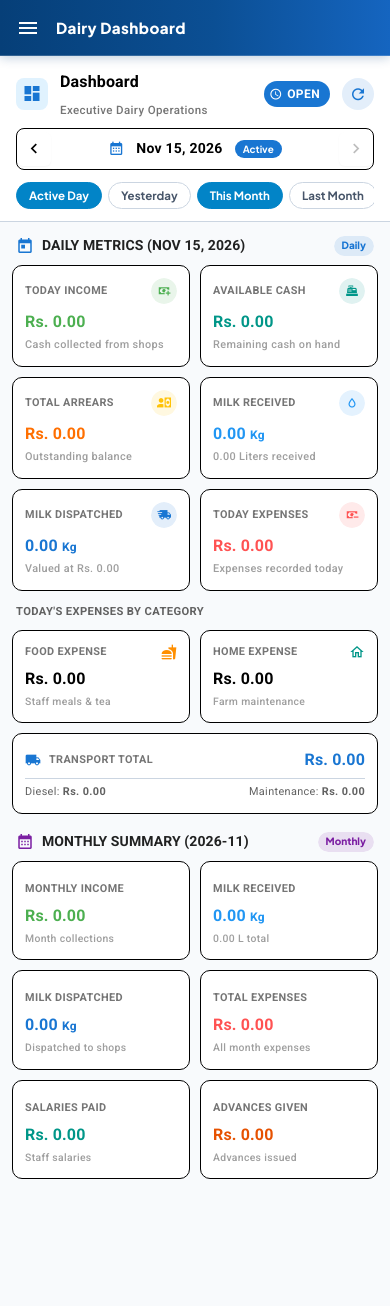
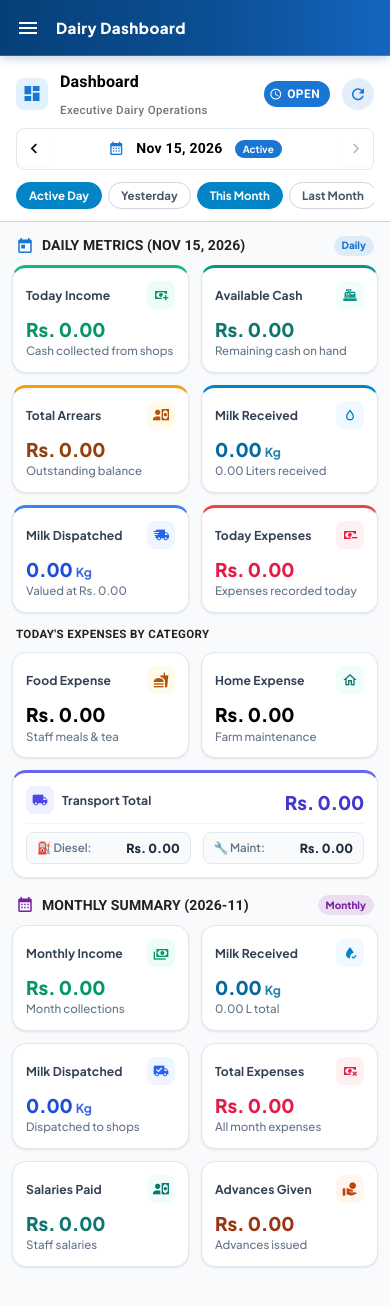
Before and after one commit to waqas-khaan/khalid-DMS, a Vue app: page /dashboard in a window 390 px wide. Shown: the top 1306 px of the page. Before the commit the page ends 1259 px from the top, so only its background shows below. Built offline with nearby package versions, Linux system fonts and the light colour scheme; no server answers; sample sign-in values are in the browser's storage.

Commit message:
style(mobile): redesign mobile stats cards with high-contrast, modern borders, and clear hierarchy

```diff
--- a/src/assets/css/main.css
+++ b/src/assets/css/main.css
@@ -1096,13 +1096,13 @@ button, .v-btn, .v-icon, a, .v-list-item, [role="button"], [tabindex] {
   border-radius: 8px !important;
 }
 
-/* All Stat & KPI Cards - Solid Crisp Border */
+/* All Stat & KPI Cards - Solid Modern Border */
 .mobile-kpi-card,
 .stat-card,
 .dashboard-card,
 .handover-stat-card {
-  border-radius: 10px !important;
-  border: 1px solid #000000 !important;
+  border-radius: 12px !important;
+  border: 1px solid #e2e8f0 !important;
 }
 
 /* Crisp card borders and reduced corner radius across mobile and app */
@@ -1115,12 +1115,12 @@ button, .v-btn, .v-icon, a, .v-list-item, [role="button"], [tabindex] {
 .mobile-shop-audit-card,
 .mobile-ledger-card,
 .mobile-section-card {
-  border-radius: 10px !important;
-  border: 1px solid #000000 !important;
+  border-radius: 12px !important;
+  border: 1px solid #cbd5e1 !important;
 }
 
 .border {
-  border-color: #000000 !important;
+  border-color: #e2e8f0 !important;
 }
 
 .border-b {
--- a/src/views/dashboard/DashboardMobileView.vue
+++ b/src/views/dashboard/DashboardMobileView.vue
@@ -172,112 +172,105 @@
 
       <div class="mobile-kpi-grid mb-3">
         <!-- 1. Today Income (Collection) -->
-        <div class="mobile-kpi-card pa-3 bg-white border rounded-xl shadow-xs">
+        <div class="mobile-kpi-card income-card pa-3 bg-white">
           <div class="d-flex align-center justify-space-between mb-1">
-            <span class="text-caption font-weight-bold text-grey-darken-1 text-uppercase" style="font-size: 0.68rem !important;">
-              Today Income
-            </span>
-            <v-avatar color="success" size="26" variant="tonal">
-              <v-icon size="14" color="success">mdi-cash-plus</v-icon>
-            </v-avatar>
+            <span class="kpi-label">Today Income</span>
+            <div class="kpi-icon-badge bg-emerald-50 text-emerald-600">
+              <v-icon size="16">mdi-cash-plus</v-icon>
+            </div>
           </div>
-          <div class="text-subtitle-1 font-weight-black text-success line-height-tight">
+          <div class="kpi-value text-emerald-600">
             {{ formatCurrency(dailyStats.totalIncome) }}
           </div>
-          <div class="text-caption text-grey font-weight-medium mt-0-5 text-truncate" style="font-size: 0.68rem !important;">
+          <div class="kpi-subtitle">
             Cash collected from shops
           </div>
         </div>
 
         <!-- 2. Available Cash -->
-        <div class="mobile-kpi-card pa-3 bg-white border rounded-xl shadow-xs">
+        <div class="mobile-kpi-card cash-card pa-3 bg-white">
           <div class="d-flex align-center justify-space-between mb-1">
-            <span class="text-caption font-weight-bold text-grey-darken-1 text-uppercase" style="font-size: 0.68rem !important;">
-              Available Cash
-            </span>
-            <v-avatar :color="dailyStats.availableCashToday >= 0 ? 'teal' : 'error'" size="26" variant="tonal">
-              <v-icon size="14" :color="dailyStats.availableCashToday >= 0 ? 'teal' : 'error'">mdi-cash-register</v-icon>
-            </v-avatar>
+            <span class="kpi-label">Available Cash</span>
+            <div
+              class="kpi-icon-badge"
+              :class="dailyStats.availableCashToday >= 0 ? 'bg-teal-50 text-teal-600' : 'bg-rose-50 text-rose-600'"
+            >
+              <v-icon size="16">
+                {{ dailyStats.availableCashToday >= 0 ? 'mdi-cash-register' : 'mdi-alert-circle-outline' }}
+              </v-icon>
+            </div>
           </div>
           <div
-            class="text-subtitle-1 font-weight-black line-height-tight"
-            :class="dailyStats.availableCashToday >= 0 ? 'text-teal' : 'text-error'"
+            class="kpi-value"
+            :class="dailyStats.availableCashToday >= 0 ? 'text-teal-700' : 'text-rose-600'"
           >
             {{ formatCurrency(dailyStats.availableCashToday) }}
           </div>
-          <div class="text-caption text-grey font-weight-medium mt-0-5 text-truncate" style="font-size: 0.68rem !important;">
+          <div class="kpi-subtitle">
             Remaining cash on hand
           </div>
         </div>
 
         <!-- 3. Total Shop Arrears -->
-        <div class="mobile-kpi-card pa-3 bg-white border rounded-xl shadow-xs">
+        <div class="mobile-kpi-card arrears-card pa-3 bg-white">
           <div class="d-flex align-center justify-space-between mb-1">
-            <span class="text-caption font-weight-bold text-grey-darken-1 text-uppercase" style="font-size: 0.68rem !important;">
-              Total Arrears
-            </span>
-            <v-avatar color="warning" size="26" variant="tonal">
-              <v-icon size="14" color="warning">mdi-account-cash</v-icon>
-            </v-avatar>
+            <span class="kpi-label">Total Arrears</span>
+            <div class="kpi-icon-badge bg-amber-50 text-amber-700">
+              <v-icon size="16">mdi-account-cash</v-icon>
+            </div>
           </div>
-          <div class="text-subtitle-1 font-weight-black text-amber-darken-4 line-height-tight">
+          <div class="kpi-value text-amber-800">
             {{ formatCurrency(dailyStats.totalArrears) }}
           </div>
-          <div class="text-caption text-grey font-weight-medium mt-0-5 text-truncate" style="font-size: 0.68rem !important;">
+          <div class="kpi-subtitle">
             Outstanding balance
           </div>
         </div>
 
         <!-- 4. Milk Received Today -->
-        <div class="mobile-kpi-card pa-3 bg-white border rounded-xl shadow-xs">
+        <div class="mobile-kpi-card milk-in-card pa-3 bg-white">
           <div class="d-flex align-center justify-space-between mb-1">
-            <span class="text-caption font-weight-bold text-grey-darken-1 text-uppercase" style="font-size: 0.68rem !important;">
-              Milk Received
-            </span>
-            <v-avatar color="info" size="26" variant="tonal">
-              <v-icon size="14" color="info">mdi-water-outline</v-icon>
-            </v-avatar>
+            <span class="kpi-label">Milk Received</span>
+            <div class="kpi-icon-badge bg-sky-50 text-sky-600">
+              <v-icon size="16">mdi-water-outline</v-icon>
+            </div>
           </div>
-          <div class="text-subtitle-1 font-weight-black text-info line-height-tight">
-            {{ formatNumber(dailyStats.milkReceivedToday) }} <span class="text-caption font-weight-bold">Kg</span>
+          <div class="kpi-value text-sky-700">
+            {{ formatNumber(dailyStats.milkReceivedToday) }} <span class="kpi-unit">Kg</span>
           </div>
-          <div class="text-caption text-grey font-weight-medium mt-0-5 text-truncate" style="font-size: 0.68rem !important;">
+          <div class="kpi-subtitle">
             {{ formatNumber(dailyStats.milkReceivedTodayLiters) }} Liters received
           </div>
         </div>
 
         <!-- 5. Milk Dispatched Today -->
-        <div class="mobile-kpi-card pa-3 bg-white border rounded-xl shadow-xs">
+        <div class="mobile-kpi-card milk-out-card pa-3 bg-white">
           <div class="d-flex align-center justify-space-between mb-1">
-            <span class="text-caption font-weight-bold text-grey-darken-1 text-uppercase" style="font-size: 0.68rem !important;">
-              Milk Dispatched
-            </span>
-            <v-avatar color="primary" size="26" variant="tonal">
-              <v-icon size="14" color="primary">mdi-truck-fast</v-icon>
-            </v-avatar>
+            <span class="kpi-label">Milk Dispatched</span>
+            <div class="kpi-icon-badge bg-blue-50 text-blue-600">
+              <v-icon size="16">mdi-truck-fast</v-icon>
+            </div>
           </div>
-          <div class="text-subtitle-1 font-weight-black text-primary line-height-tight">
-            {{ formatNumber(dailyStats.milkDispatchedToday) }} <span class="text-caption font-weight-bold">Kg</span>
+          <div class="kpi-value text-blue-700">
+            {{ formatNumber(dailyStats.milkDispatchedToday) }} <span class="kpi-unit">Kg</span>
           </div>
-          <div class="text-caption text-grey font-weight-medium mt-0-5 text-truncate" style="font-size: 0.68rem !important;">
+          <div class="kpi-subtitle">
             Valued at {{ formatCurrency(dailyStats.todayDispatchAmount) }}
           </div>
         </div>
 
         <!-- 6. Total Expenses Today -->
-        <div class="mobile-kpi-card pa-3 bg-white border rounded-xl shadow-xs">
+        <div class="mobile-kpi-card expense-card pa-3 bg-white">
           <div class="d-flex align-center justify-space-between mb-1">
-            <span class="text-caption font-weight-bold text-grey-darken-1 text-uppercase" style="font-size: 0.68rem !important;">
-              Today Expenses
-            </span>
-            <v-avatar color="error" size="26" variant="tonal">
-              <v-icon size="14" color="error">mdi-cash-minus</v-icon>
-            </v-avatar>
+            <span class="kpi-label">Today Expenses</span>
+            <div class="kpi-icon-badge bg-rose-50 text-rose-600">
+              <v-icon size="16">mdi-cash-minus</v-icon>
+            </div>
           </div>
-          <div class="text-subtitle-1 font-weight-black text-error line-height-tight">
+          <div class="kpi-value text-rose-600">
             {{ formatCurrency(dailyStats.totalExpenseToday) }}
           </div>
-          <div class="text-caption text-grey font-weight-medium mt-0-5 text-truncate" style="font-size: 0.68rem !important;">
+          <div class="kpi-subtitle">
             Expenses recorded today
           </div>
         </div>
@@ -285,60 +278,66 @@
 
       <!-- 4. Section: Today's Expenses Breakdown (2 IN 1 ROW) -->
       <div class="d-flex align-center justify-space-between mb-2 px-1">
-        <span class="text-caption font-weight-bold text-grey-darken-2 text-uppercase" style="font-size: 0.7rem !important;">
+        <span class="text-caption font-weight-bold text-slate-700 text-uppercase" style="font-size: 0.72rem !important; letter-spacing: 0.03em;">
           Today's Expenses by Category
         </span>
       </div>
 
       <div class="mobile-kpi-grid mb-3">
         <!-- Food Expense -->
-        <div class="mobile-kpi-card pa-3 bg-white border rounded-xl shadow-xs">
+        <div class="mobile-kpi-card pa-3 bg-white">
           <div class="d-flex align-center justify-space-between mb-1">
-            <span class="text-caption font-weight-bold text-grey-darken-1 text-uppercase" style="font-size: 0.68rem !important;">
-              Food Expense
-            </span>
-            <v-icon size="16" color="amber-darken-3">mdi-food</v-icon>
+            <span class="kpi-label">Food Expense</span>
+            <div class="kpi-icon-badge bg-amber-50 text-amber-700">
+              <v-icon size="16">mdi-food</v-icon>
+            </div>
           </div>
-          <div class="text-subtitle-1 font-weight-black text-slate-800 line-height-tight">
+          <div class="kpi-value text-slate-800">
             {{ formatCurrency(dailyStats.foodExpense) }}
           </div>
-          <div class="text-caption text-grey font-weight-medium mt-0-5 text-truncate" style="font-size: 0.65rem !important;">
+          <div class="kpi-subtitle">
             Staff meals & tea
           </div>
         </div>
 
         <!-- Home Expense -->
-        <div class="mobile-kpi-card pa-3 bg-white border rounded-xl shadow-xs">
+        <div class="mobile-kpi-card pa-3 bg-white">
           <div class="d-flex align-center justify-space-between mb-1">
-            <span class="text-caption font-weight-bold text-grey-darken-1 text-uppercase" style="font-size: 0.68rem !important;">
-              Home Expense
-            </span>
-            <v-icon size="16" color="teal">mdi-home-outline</v-icon>
+            <span class="kpi-label">Home Expense</span>
+            <div class="kpi-icon-badge bg-teal-50 text-teal-700">
+              <v-icon size="16">mdi-home-outline</v-icon>
+            </div>
           </div>
-          <div class="text-subtitle-1 font-weight-black text-slate-800 line-height-tight">
+          <div class="kpi-value text-slate-800">
             {{ formatCurrency(dailyStats.homeExpense) }}
           </div>
-          <div class="text-caption text-grey font-weight-medium mt-0-5 text-truncate" style="font-size: 0.65rem !important;">
+          <div class="kpi-subtitle">
             Farm maintenance
           </div>
         </div>
 
         <!-- Transport Total (Spans 2 columns) -->
-        <div class="mobile-kpi-card pa-3 bg-white border rounded-xl shadow-xs" style="grid-column: 1 / -1;">
-          <div class="d-flex align-center justify-space-between mb-1">
+        <div class="mobile-kpi-card transport-kpi-card pa-3 bg-white" style="grid-column: 1 / -1;">
+          <div class="d-flex align-center justify-space-between mb-2">
             <div class="d-flex align-center gap-1-5">
-              <v-icon size="16" color="primary">mdi-truck</v-icon>
-              <span class="text-caption font-weight-bold text-grey-darken-1 text-uppercase" style="font-size: 0.68rem !important;">
-                Transport Total
-              </span>
+              <div class="kpi-icon-badge bg-indigo-50 text-indigo-600">
+                <v-icon size="16">mdi-truck</v-icon>
+              </div>
+              <span class="kpi-label font-weight-bold">Transport Total</span>
             </div>
-            <span class="text-subtitle-1 font-weight-black text-primary line-height-tight">
+            <span class="kpi-value text-indigo-700 mb-0">
               {{ formatCurrency(dailyStats.transportExpense) }}
             </span>
           </div>
-          <div class="d-flex align-center justify-space-between text-caption text-grey-darken-2 pt-1 border-t mt-1" style="font-size: 0.68rem !important;">
-            <span>Diesel: <strong>{{ formatCurrency(dailyStats.dieselExpense) }}</strong></span>
-            <span>Maintenance: <strong>{{ formatCurrency(dailyStats.maintenanceExpense) }}</strong></span>
+          <div class="transport-sub-grid pt-2 border-t d-flex align-center gap-2">
+            <div class="transport-sub-pill flex-grow-1">
+              <span class="sub-pill-label">⛽ Diesel:</span>
+              <span class="sub-pill-val">{{ formatCurrency(dailyStats.dieselExpense) }}</span>
+            </div>
+            <div class="transport-sub-pill flex-grow-1">
+              <span class="sub-pill-label">🔧 Maint:</span>
+              <span class="sub-pill-val">{{ formatCurrency(dailyStats.maintenanceExpense) }}</span>
+            </div>
           </div>
         </div>
       </div>
@@ -358,79 +357,97 @@
 
       <div class="mobile-kpi-grid mb-4">
         <!-- Monthly Income -->
-        <div class="mobile-kpi-card pa-3 bg-white border rounded-xl shadow-xs">
-          <span class="text-caption font-weight-bold text-grey-darken-1 text-uppercase" style="font-size: 0.68rem !important;">
-            Monthly Income
-          </span>
-          <div class="text-subtitle-1 font-weight-black text-success line-height-tight mt-1">
+        <div class="mobile-kpi-card pa-3 bg-white">
+          <div class="d-flex align-center justify-space-between mb-1">
+            <span class="kpi-label">Monthly Income</span>
+            <div class="kpi-icon-badge bg-emerald-50 text-emerald-600">
+              <v-icon size="16">mdi-cash-multiple</v-icon>
+            </div>
+          </div>
+          <div class="kpi-value text-emerald-600">
             {{ formatCurrency(monthlyStats.monthlyIncome) }}
           </div>
-          <div class="text-caption text-grey font-weight-medium mt-0-5 text-truncate" style="font-size: 0.65rem !important;">
+          <div class="kpi-subtitle">
             Month collections
           </div>
         </div>
 
         <!-- Monthly Milk Received -->
-        <div class="mobile-kpi-card pa-3 bg-white border rounded-xl shadow-xs">
-          <span class="text-caption font-weight-bold text-grey-darken-1 text-uppercase" style="font-size: 0.68rem !important;">
-            Milk Received
-          </span>
-          <div class="text-subtitle-1 font-weight-black text-info line-height-tight mt-1">
-            {{ formatNumber(monthlyStats.monthlyReceivedKg) }} <span class="text-caption font-weight-bold">Kg</span>
+        <div class="mobile-kpi-card pa-3 bg-white">
+          <div class="d-flex align-center justify-space-between mb-1">
+            <span class="kpi-label">Milk Received</span>
+            <div class="kpi-icon-badge bg-sky-50 text-sky-600">
+              <v-icon size="16">mdi-water-check</v-icon>
+            </div>
           </div>
-          <div class="text-caption text-grey font-weight-medium mt-0-5 text-truncate" style="font-size: 0.65rem !important;">
+          <div class="kpi-value text-sky-700">
+            {{ formatNumber(monthlyStats.monthlyReceivedKg) }} <span class="kpi-unit">Kg</span>
+          </div>
+          <div class="kpi-subtitle">
             {{ formatNumber(monthlyStats.monthlyReceivedLiters) }} L total
           </div>
         </div>
 
         <!-- Monthly Milk Dispatched -->
-        <div class="mobile-kpi-card pa-3 bg-white border rounded-xl shadow-xs">
-          <span class="text-caption font-weight-bold text-grey-darken-1 text-uppercase" style="font-size: 0.68rem !important;">
-            Milk Dispatched
-          </span>
-          <div class="text-subtitle-1 font-weight-black text-primary line-height-tight mt-1">
-            {{ formatNumber(monthlyStats.monthlyDispatched) }} <span class="text-caption font-weight-bold">Kg</span>
+        <div class="mobile-kpi-card pa-3 bg-white">
+          <div class="d-flex align-center justify-space-between mb-1">
+            <span class="kpi-label">Milk Dispatched</span>
+            <div class="kpi-icon-badge bg-blue-50 text-blue-600">
+              <v-icon size="16">mdi-truck-check</v-icon>
+            </div>
           </div>
-          <div class="text-caption text-grey font-weight-medium mt-0-5 text-truncate" style="font-size: 0.65rem !important;">
+          <div class="kpi-value text-blue-700">
+            {{ formatNumber(monthlyStats.monthlyDispatched) }} <span class="kpi-unit">Kg</span>
+          </div>
+          <div class="kpi-subtitle">
             Dispatched to shops
           </div>
         </div>
 
         <!-- Monthly Total Expenses -->
-        <div class="mobile-kpi-card pa-3 bg-white border rounded-xl shadow-xs">
-          <span class="text-caption font-weight-bold text-grey-darken-1 text-uppercase" style="font-size: 0.68rem !important;">
-            Total Expenses
-          </span>
-          <div class="text-subtitle-1 font-weight-black text-error line-height-tight mt-1">
+        <div class="mobile-kpi-card pa-3 bg-white">
+          <div class="d-flex align-center justify-space-between mb-1">
+            <span class="kpi-label">Total Expenses</span>
+            <div class="kpi-icon-badge bg-rose-50 text-rose-600">
+              <v-icon size="16">mdi-cash-remove</v-icon>
+            </div>
+          </div>
+          <div class="kpi-value text-rose-600">
             {{ formatCurrency(monthlyStats.totalMonthlyExpense) }}
           </div>
-          <div class="text-caption text-grey font-weight-medium mt-0-5 text-truncate" style="font-size: 0.65rem !important;">
+          <div class="kpi-subtitle">
             All month expenses
           </div>
         </div>
 
         <!-- Salaries Paid -->
-        <div class="mobile-kpi-card pa-3 bg-white border rounded-xl shadow-xs">
-          <span class="text-caption font-weight-bold text-grey-darken-1 text-uppercase" style="font-size: 0.68rem !important;">
-            Salaries Paid
-          </span>
-          <div class="text-subtitle-1 font-weight-black text-teal line-height-tight mt-1">
+        <div class="mobile-kpi-card pa-3 bg-white">
+          <div class="d-flex align-center justify-space-between mb-1">
+            <span class="kpi-label">Salaries Paid</span>
+            <div class="kpi-icon-badge bg-teal-50 text-teal-700">
+              <v-icon size="16">mdi-account-cash</v-icon>
+            </div>
+          </div>
+          <div class="kpi-value text-teal-700">
             {{ formatCurrency(monthlyStats.salariesPaid) }}
           </div>
-          <div class="text-caption text-grey font-weight-medium mt-0-5 text-truncate" style="font-size: 0.65rem !important;">
+          <div class="kpi-subtitle">
             Staff salaries
           </div>
         </div>
 
         <!-- Advances Given -->
-        <div class="mobile-kpi-card pa-3 bg-white border rounded-xl shadow-xs">
-          <span class="text-caption font-weight-bold text-grey-darken-1 text-uppercase" style="font-size: 0.68rem !important;">
-            Advances Given
-          </span>
-          <div class="text-subtitle-1 font-weight-black text-orange-darken-4 line-height-tight mt-1">
+        <div class="mobile-kpi-card pa-3 bg-white">
+          <div class="d-flex align-center justify-space-between mb-1">
+            <span class="kpi-label">Advances Given</span>
+            <div class="kpi-icon-badge bg-orange-50 text-orange-700">
+              <v-icon size="16">mdi-hand-coin</v-icon>
+            </div>
+          </div>
+          <div class="kpi-value text-orange-800">
             {{ formatCurrency(monthlyStats.advancesGiven) }}
           </div>
-          <div class="text-caption text-grey font-weight-medium mt-0-5 text-truncate" style="font-size: 0.65rem !important;">
+          <div class="kpi-subtitle">
             Advances issued
           </div>
         </div>
@@ -702,15 +719,133 @@ onMounted(async () => {
 .mobile-kpi-grid {
   display: grid;
   grid-template-columns: repeat(2, minmax(0, 1fr)) !important;
-  gap: 10px !important;
+  gap: 12px !important;
 }
 
 .mobile-kpi-card {
-  transition: transform 0.12s ease;
-  background: #ffffff;
-  border: 1px solid #000000 !important;
-  border-radius: 10px !important;
+  position: relative;
+  background: #ffffff !important;
+  border: 1px solid #e2e8f0 !important;
+  border-radius: 14px !important;
+  box-shadow: 0 1px 3px rgba(15, 23, 42, 0.06), 0 1px 2px rgba(15, 23, 42, 0.04) !important;
+  padding: 13px 13px !important;
+  display: flex;
+  flex-direction: column;
+  justify-content: space-between;
+  min-height: 104px;
+  transition: transform 0.12s ease, box-shadow 0.12s ease;
 }
+
+.mobile-kpi-card:active {
+  transform: scale(0.99);
+}
+
+.kpi-label {
+  font-size: 0.76rem !important;
+  font-weight: 700 !important;
+  color: #334155 !important;
+  letter-spacing: 0.01em;
+  white-space: nowrap;
+  overflow: hidden;
+  text-overflow: ellipsis;
+}
+
+.kpi-icon-badge {
+  width: 28px;
+  height: 28px;
+  min-width: 28px;
+  border-radius: 8px;
+  display: flex;
+  align-items: center;
+  justify-content: center;
+}
+
+.kpi-value {
+  font-size: 1.18rem !important;
+  font-weight: 800 !important;
+  line-height: 1.25 !important;
+  margin-top: 5px;
+  margin-bottom: 3px;
+  letter-spacing: -0.01em;
+  word-break: break-word;
+}
+
+.kpi-unit {
+  font-size: 0.78rem !important;
+  font-weight: 700 !important;
+  opacity: 0.85;
+}
+
+.kpi-subtitle {
+  font-size: 0.72rem !important;
+  font-weight: 500 !important;
+  color: #64748b !important;
+  line-height: 1.25 !important;
+  white-space: nowrap;
+  overflow: hidden;
+  text-overflow: ellipsis;
+}
+
+/* Subtle accent tints for top border */
+.income-card { border-top: 3px solid #10b981 !important; }
+.cash-card { border-top: 3px solid #0d9488 !important; }
+.arrears-card { border-top: 3px solid #f59e0b !important; }
+.milk-in-card { border-top: 3px solid #0284c7 !important; }
+.milk-out-card { border-top: 3px solid #3b82f6 !important; }
+.expense-card { border-top: 3px solid #ef4444 !important; }
+.transport-kpi-card { border-top: 3px solid #6366f1 !important; }
+
+/* Transport Sub-pills */
+.transport-sub-grid {
+  border-top-color: #f1f5f9 !important;
+}
+
+.transport-sub-pill {
+  background: #f8fafc;
+  border: 1px solid #e2e8f0;
+  border-radius: 8px;
+  padding: 6px 10px;
+  display: flex;
+  align-items: center;
+  justify-content: space-between;
+  gap: 6px;
+}
+
+.sub-pill-label {
+  font-size: 0.72rem !important;
+  font-weight: 600 !important;
+  color: #64748b !important;
+}
+
+.sub-pill-val {
+  font-size: 0.78rem !important;
+  font-weight: 800 !important;
+  color: #1e293b !important;
+}
+
+/* Utility badge backgrounds */
+.bg-emerald-50 { background-color: #ecfdf5 !important; }
+.text-emerald-600 { color: #059669 !important; }
+.bg-teal-50 { background-color: #f0fdfa !important; }
+.text-teal-600 { color: #0d9488 !important; }
+.text-teal-700 { color: #0f766e !important; }
+.bg-amber-50 { background-color: #fffbeb !important; }
+.text-amber-700 { color: #b45309 !important; }
+.text-amber-800 { color: #92400e !important; }
+.bg-sky-50 { background-color: #f0f9ff !important; }
+.text-sky-600 { color: #0284c7 !important; }
+.text-sky-700 { color: #0369a1 !important; }
+.bg-blue-50 { background-color: #eff6ff !important; }
+.text-blue-600 { color: #2563eb !important; }
+.text-blue-700 { color: #1d4ed8 !important; }
+.bg-rose-50 { background-color: #fff1f2 !important; }
+.text-rose-600 { color: #e11d48 !important; }
+.bg-indigo-50 { background-color: #eef2ff !important; }
+.text-indigo-600 { color: #4f46e5 !important; }
+.text-indigo-700 { color: #4338ca !important; }
+.bg-orange-50 { background-color: #fff7ed !important; }
+.text-orange-700 { color: #c2410c !important; }
+.text-orange-800 { color: #9a3412 !important; }
 
 .no-scrollbar::-webkit-scrollbar {
   display: none;
```
